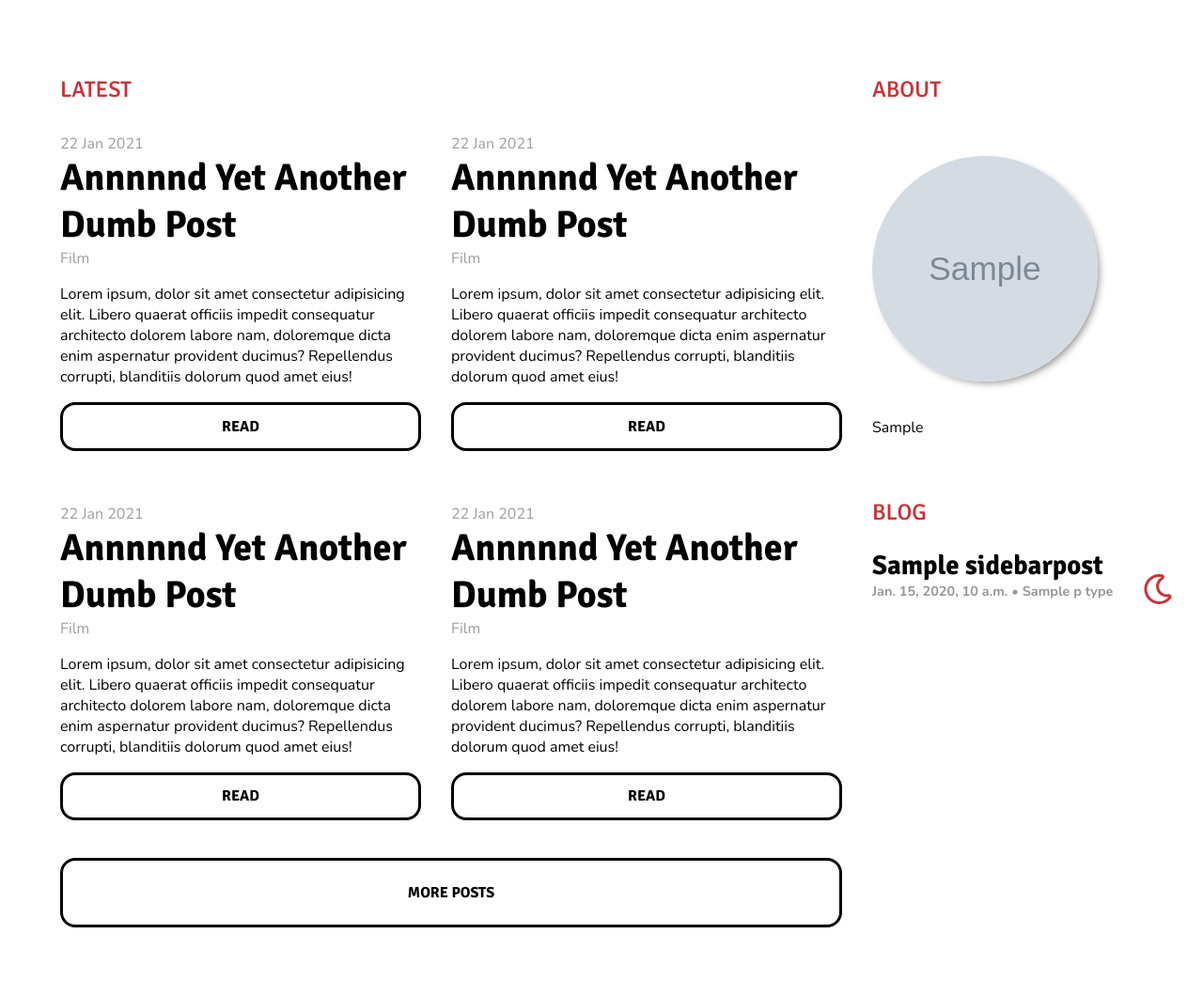
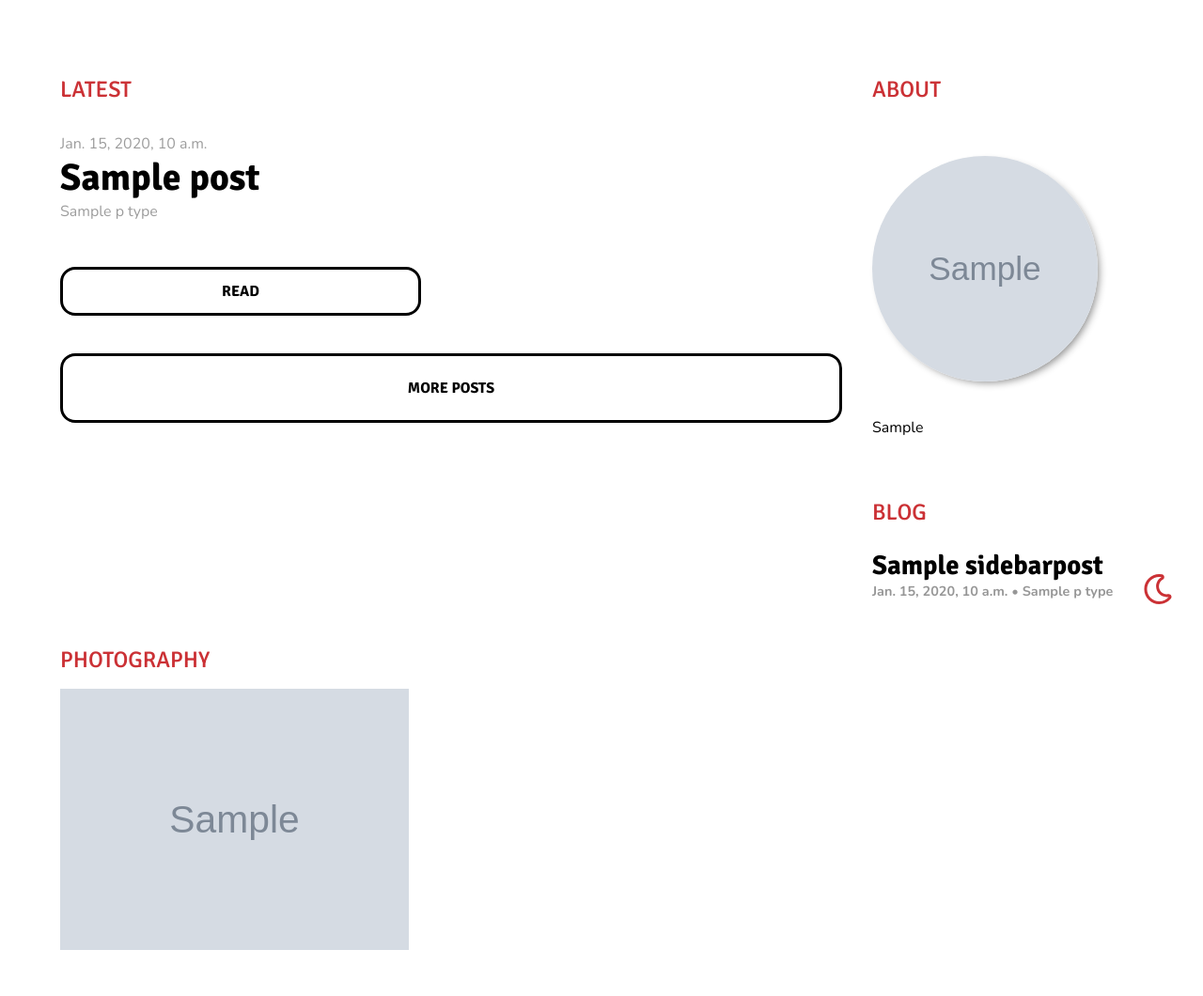
Before and after one commit to theabdullahalam/theabdullahalam.com, a Django app: template main/templates/index.html in a window 1280 px wide. Shown: the part 125-1185 px from the top of the page at 94% size. Run offline with Django 3.2, Linux system fonts and the light colour scheme; tables that the repository leaves empty hold one stand-in row (values such as "Sample post"); the template is opened without the code that fills it: values that come from a table or form of the project are taken from there, most other values are stand-ins (such as "Sample title", 1, 10 or a date in 2020); grey boxes marked "Sample" are stand-in pictures; some libraries are stand-ins or nearby versions; some web fonts are replaced.

Commit message:
fetch and display posts on index + index top 4 posts alignment

```diff
--- a/main/static/css/index.css
+++ b/main/static/css/index.css
@@ -366,6 +366,8 @@ a :visited {
   margin-right: 2rem;
 }
 #content #section1 #postlist .latestsposts .latestpost {
+  display: flex;
+  flex-direction: column;
   margin-top: 2rem;
 }
 #content #section1 #postlist .latestsposts .latestpost .postdate {
@@ -382,9 +384,10 @@ a :visited {
 }
 #content #section1 #postlist .latestsposts .latestpost .postexercpt {
   margin-top: 1rem;
+  margin-bottom: 2rem;
 }
 #content #section1 #postlist .latestsposts .latestpost .button {
-  margin-top: 1rem;
+  margin-top: auto;
   width: 100%;
   padding-top: 0.8rem;
   padding-bottom: 0.8rem;
--- a/main/static/scss/index.scss
+++ b/main/static/scss/index.scss
@@ -33,6 +33,9 @@
 
                 .latestpost{
 
+                    display: flex;
+                    flex-direction: column;
+
                     margin-top: 2rem;
 
                     .postdate{
@@ -52,10 +55,11 @@
 
                     .postexercpt{
                         margin-top: 1rem;
+                        margin-bottom: 2rem;
                     }
 
                     .button {
-                        margin-top: 1rem;
+                        margin-top: auto;
                         width: 100%;
 
                         padding-top: 0.8rem;
--- a/main/templates/index.html
+++ b/main/templates/index.html
@@ -31,17 +31,17 @@
 
         <!-- LATEST POSTS -->
         <div class="latestsposts">
-            {% for n in '1234' %}
+            {% for post in mainposts %}
             <div class="latestpost">
-                <span class="postdate">22 Jan 2021</span>
-                <h1>Annnnnd Yet Another Dumb Post</h1>
-                <span class="posttopic">Film</span>
+                <span class="postdate">{{ post.hfr_date }}</span>
+                <h1>{{ post.title }}</h1>
+                <span class="posttopic">{{ post.p_type.type_name }}</span>
 
                 <p class="postexercpt">
-                    Lorem ipsum, dolor sit amet consectetur adipisicing elit. Libero quaerat officiis impedit consequatur architecto dolorem labore nam, doloremque dicta enim aspernatur provident ducimus? Repellendus corrupti, blanditiis dolorum quod amet eius!
+                    {{ post.preview | safe }}
                 </p>
 
-                <a class="button" href="">READ</a>
+                <a class="button" href="{% url 'post' post.slug %}">READ</a>
             </div>
             {% endfor %}
         </div>
```
Also changed, not shown: main/views.py (+5 -5 lines), 1 other file.
